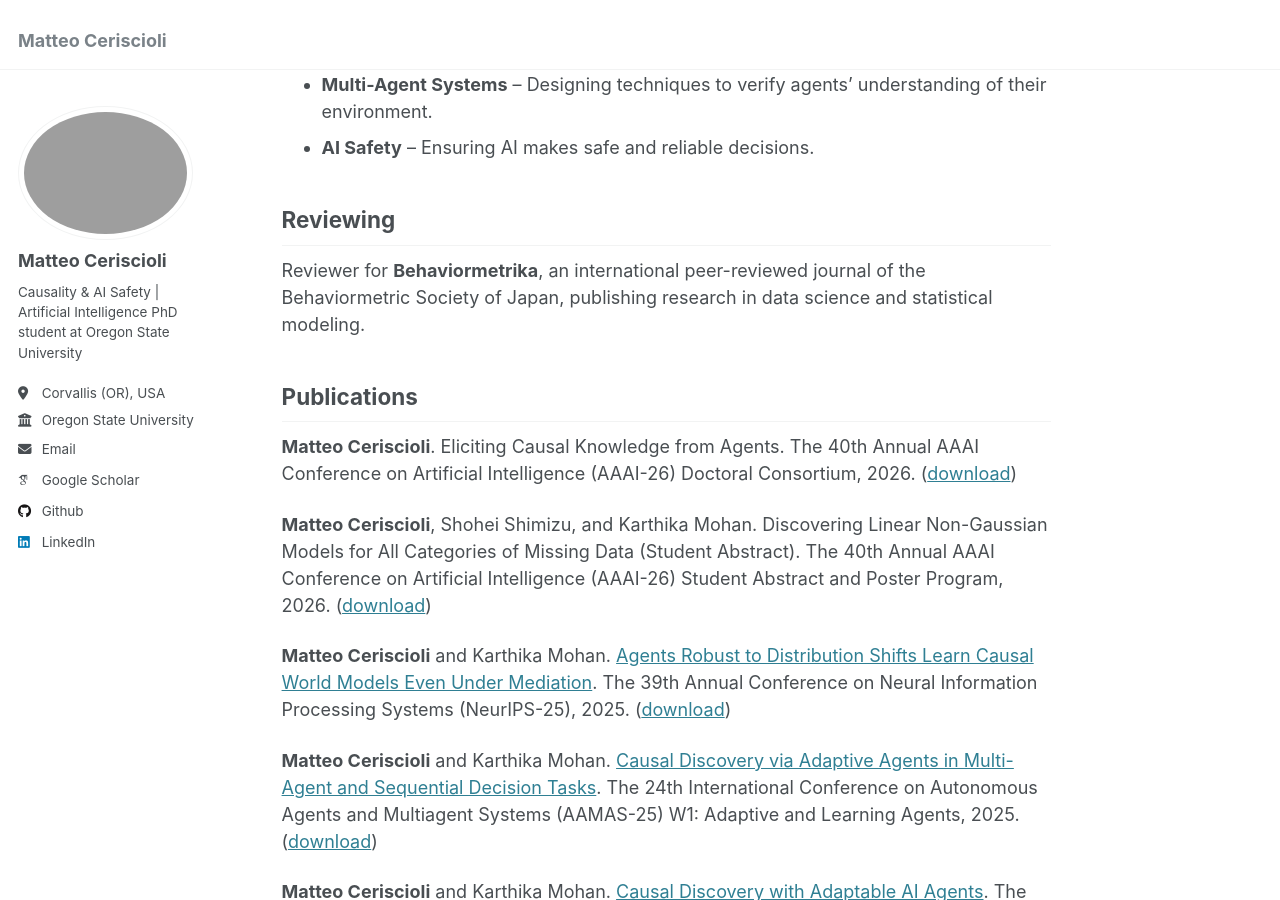
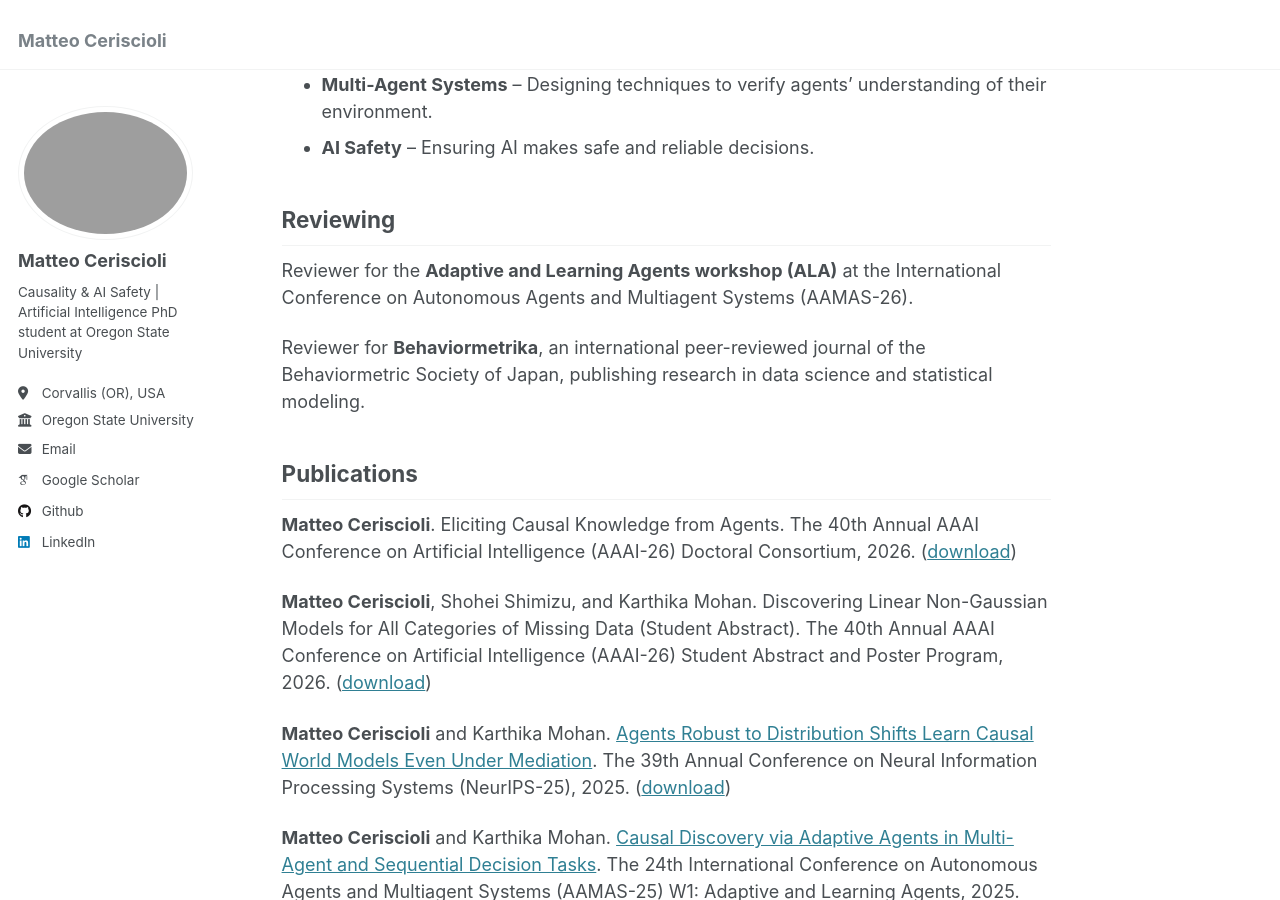
Before and after one commit to matteoceriscioli/matteoceriscioli.github.io, a Jekyll site: the page built from _pages/about.md, in a window 1280 px wide and 900 px high, scrolled down 665 px. Built offline with Jekyll 4.4.1, drawn with Linux system fonts in a browser that asks for light colours; some web fonts are replaced.

Commit message:
Update about.md

```diff
--- a/_pages/about.md
+++ b/_pages/about.md
@@ -19,6 +19,8 @@ Earlier, I was a Research Trainee at *RIKEN AIP* in Japan, where I worked in the
 - **AI Safety** – Ensuring AI makes safe and reliable decisions.
 
 ## Reviewing
+Reviewer for the **Adaptive and Learning Agents workshop (ALA)** at the International Conference on Autonomous Agents and Multiagent Systems (AAMAS-26).
+
 Reviewer for **Behaviormetrika**, an international peer-reviewed journal of the Behaviormetric Society of Japan, publishing research in data science and statistical modeling.
 
 ## Publications
```
